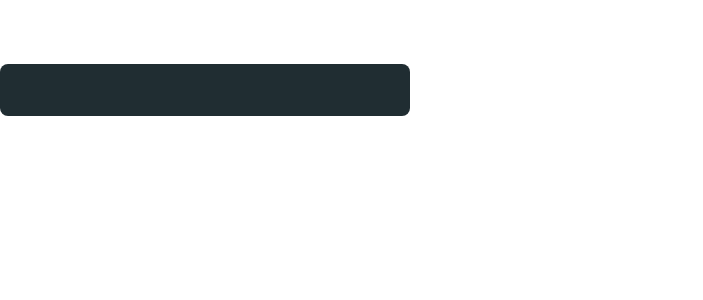
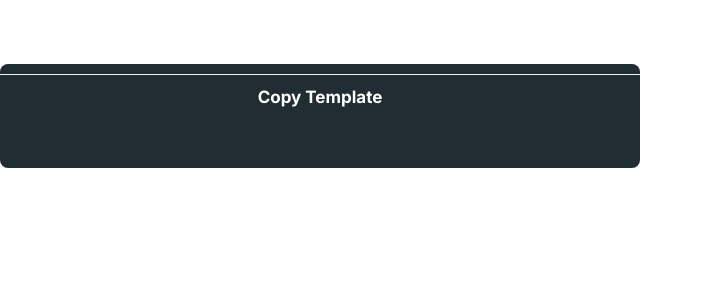
Before and after one commit to shreyal0007/AI-WhatsApp-Template-Generator, a Next.js app: page /WhatsAppTemplate in a window 1280 px wide. Shown: the top 300 px of the page, without its empty margins (0-703 px from the left). Built offline with nearby package versions, Linux system fonts and the light colour scheme.

Commit message:
updation completed

```diff
--- a/app/WhatsAppTemplate/WhatsAppTemplate.css
+++ b/app/WhatsAppTemplate/WhatsAppTemplate.css
@@ -1,12 +1,13 @@
 .parentdiv{
     display: flex;
+    flex-direction: column;
     align-items: center;
     justify-content: center;
     vertical-align: middle;
     margin-top: 5%;
     border-radius: 8px;
     background-color: #202d32;
-    width: 32%;
+    width: 50%;
 }
 .template{
     padding: 1rem;
@@ -87,3 +88,15 @@
     cursor: pointer;
     border-top: 1px solid rgb(235, 237, 240);
 }
+.copybutton{
+    margin: 10px;
+    padding: 10px;
+    height: 2rem;
+    width: 100%;
+    color: white;
+    font-size: 17px;
+    background-color: #202d32;
+    font-weight: bold;
+    cursor: pointer;
+    border-top: 1px solid rgb(235, 237, 240);
+}
--- a/app/WhatsAppTemplate/page.tsx
+++ b/app/WhatsAppTemplate/page.tsx
@@ -31,9 +31,26 @@ const Page: React.FC<Props> = ({
 
   //   window.open(linkbutton, "_blank");
   // };
+  const handleCopy = () => {
+    const contentToCopy = `${templatename}\n${header}\n${body}\n${footer}\n${Object.values(
+      buttonValues
+    ).join("\n")}`;
+    navigator.clipboard
+      .writeText(contentToCopy)
+      .then(() => {
+        console.log("Content copied to clipboard");
+        window.alert("Content copied to clipboard");
+      })
+      .catch((error) => {
+        console.error("Failed to copy content to clipboard:", error);
+      });
+  };
 
   return (
     <div className="parentdiv">
+      <button className="copybutton" onClick={handleCopy}>
+        Copy Template
+      </button>
       <div className="template">
         <p className="templatename">{templatename}</p>
         <p className="messagetext">{header}</p>
--- a/app/users/page.tsx
+++ b/app/users/page.tsx
@@ -177,9 +177,7 @@ const Form: React.FC = () => {
         const footer= jsonContent.footer;
         const header= jsonContent.header.content;
         const templateName= jsonContent.templateName;
-
         setButtontxt(jsonContent.buttons);
-
         setBody(body);
         setFooter2(footer);
         setHeader(header);
@@ -188,7 +186,7 @@ const Form: React.FC = () => {
         console.log(footer);
         console.log(header);
         console.log(templateName);
-        console.log();
+        console.log(buttontxt);
         setLoading(false);
       })
       .catch((error) => {
@@ -532,7 +530,7 @@ const handleimagechange = (e: React.ChangeEvent<HTMLInputElement>) => {
         header={header}
         body={body}
         footer={footer2}
-        buttontext={buttontxt}
+        buttonValues={{...buttontxt}}
         // whatsappbutton={
         //   whatsappbutton.whatsappbuttonobj.value
         //     ? whatsappbutton.whatsappbuttonobj.value
```
Lines whose indentation alone changed are shown as unchanged.
